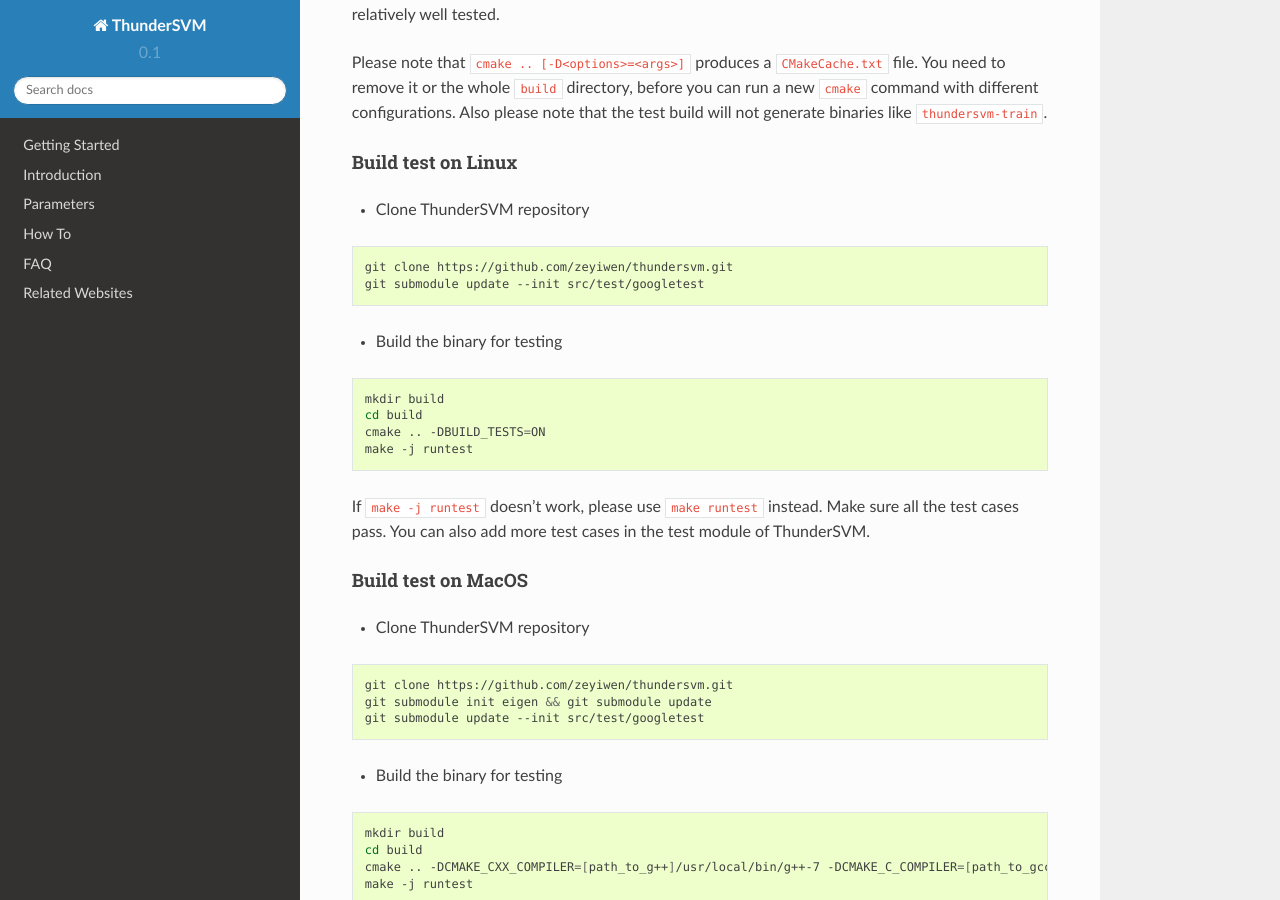
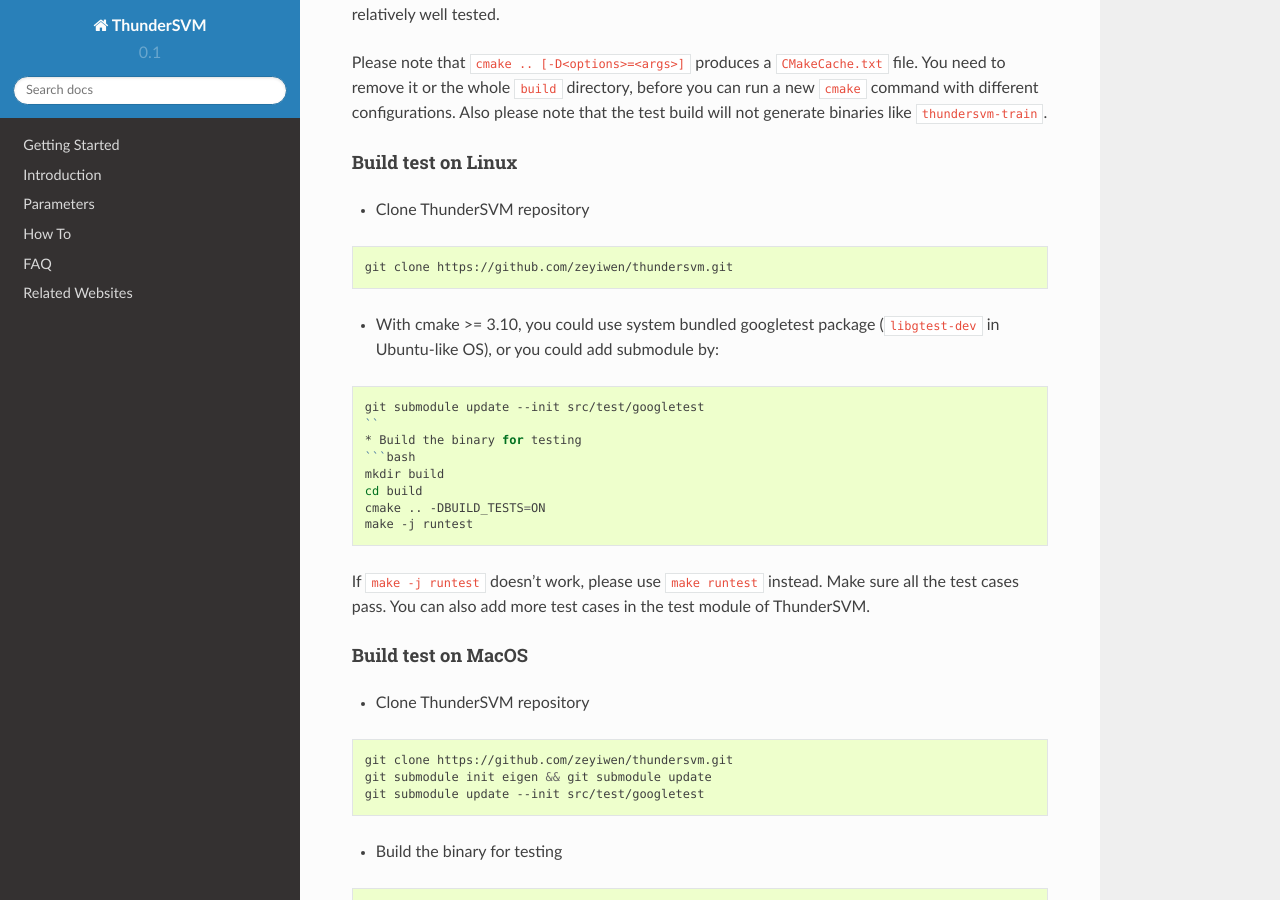
Before and after one commit to Xtra-Computing/thundersvm, a Sphinx documentation site: the page built from docs/how-to.md, in a window 1280 px wide and 900 px high, scrolled down 3156 px. Built offline with Sphinx 7.4.7 and the Read the Docs theme 2.0.0, drawn with Linux system fonts in a browser that asks for light colours.

Commit message:
Update how-to.md on how to use system bundled googletest package

````diff
--- a/docs/how-to.md
+++ b/docs/how-to.md
@@ -113,9 +113,11 @@
 * Clone ThunderSVM repository
 ```bash
 git clone https://github.com/zeyiwen/thundersvm.git
+```
+* With cmake >= 3.10, you could use system bundled googletest package (`libgtest-dev` in Ubuntu-like OS), or you could add submodule by:
+```bash
 git submodule update --init src/test/googletest
-```
-
+``
 * Build the binary for testing
 ```bash
 mkdir build
````
